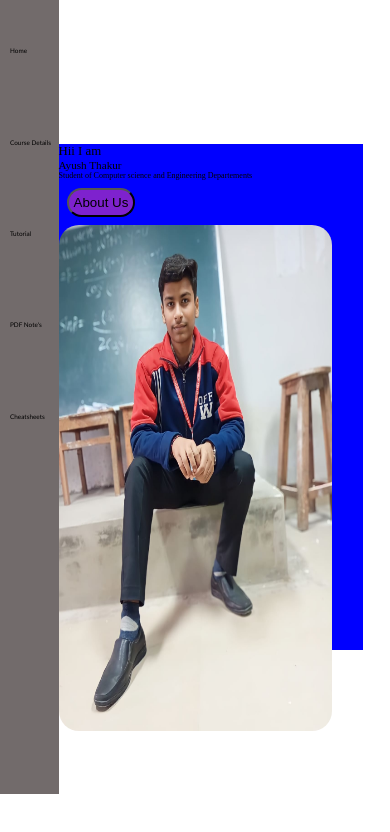
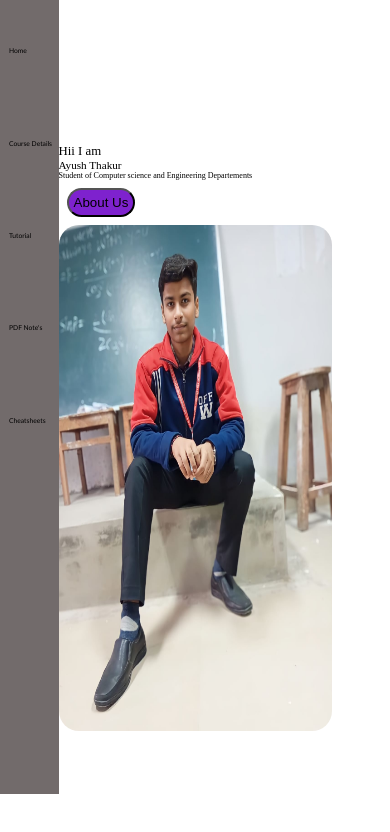
Before and after one commit to mrdeveloper917/Code-With-Ayush, a plain HTML site: page index.html in a window 390 px wide. Drawn offline with Linux system fonts and the light colour scheme.

Commit message:
Update style.css

```diff
--- a/style.css
+++ b/style.css
@@ -196,15 +196,15 @@ span {
 }
 
 
-@media (max-width:900px) {
+@media (max-width:1200px) {
 
     .sidebar nav {
-        padding: 5px;
+        padding: 4px;
     }
 
     .sidebar nav li {
         list-style: none;
-        font-size: 40%;
+        font-size: 42%;
         padding: 5vh 0;
         margin-left: 5px;
     }
@@ -218,7 +218,7 @@ span {
     }
 
     .infocontanier {
-        background-color: blue;
+        /* background-color: blue; */
         width: 78vw;
         height: 60vh;
         /* margin: 144px auto; */
```
